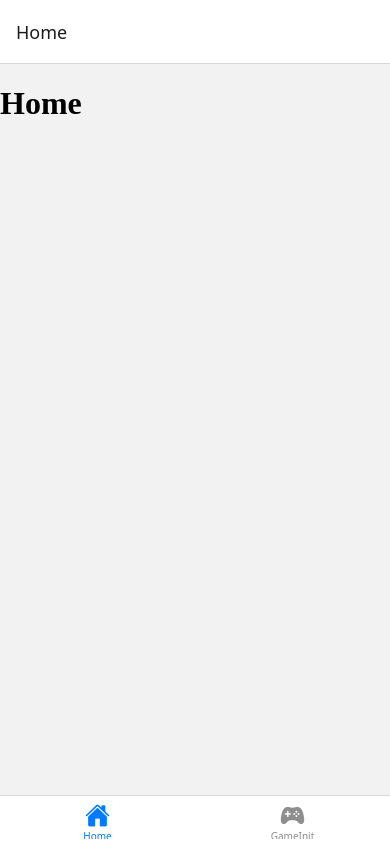
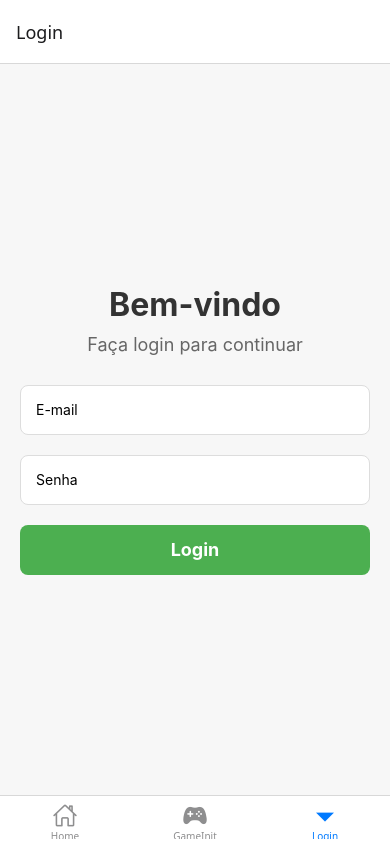
Before and after one commit to Brontata/hackathon-fiap-ejmg-frontend, a React Native app: screen /Login in a window 390 px wide. Built offline with nearby package versions, Linux system fonts and the light colour scheme.

Commit message:
feat(login): creating basic login page

```diff
--- a/App.js
+++ b/App.js
@@ -6,7 +6,7 @@ import { createStackNavigator } from '@react-navigation/stack';
 import HomeScreen from './pages/Home';
 import { Ionicons } from '@expo/vector-icons';
 import GameInitScreen from './pages/GameInit';
-
+import LoginPage from './pages/Login';
 
 const Tab = createBottomTabNavigator();
 const Stack = createStackNavigator();
@@ -27,7 +27,7 @@ const TabsNavigator = () => {
             ),
         }}
       />
-        <Tab.Screen
+      <Tab.Screen
         name="GameInit"
         component={GameInitScreen}
         options={{
@@ -39,7 +39,17 @@ const TabsNavigator = () => {
             ),
         }}
       />
+
+      <Tab.Screen
+        name="Login"
+        component={LoginPage}
+
+      />
+
+
     </Tab.Navigator>
+
+
   );
 };
 
@@ -71,11 +81,11 @@ const MyStack = () => {
 
 const App = () => {
   return (
-      <View style={styles.container}>
-        <View style={styles.content}>
-          <MyStack />
-        </View>
+    <View style={styles.container}>
+      <View style={styles.content}>
+        <MyStack />
       </View>
+    </View>
   );
 };
 
--- /dev/null
+++ b/pages/Login.js
@@ -0,0 +1,86 @@
+import React, { useState } from 'react';
+import { View, Text, TextInput, TouchableOpacity, StyleSheet, Alert } from 'react-native';
+
+const LoginPage = () => {
+  const [email, setEmail] = useState('');
+  const [password, setPassword] = useState('');
+
+  const handleLogin = () => {
+    // Lógica de autenticação (substituir com seu back-end)
+    if (email === 'user@example.com' && password === 'password123') {
+      Alert.alert('Login bem-sucedido!', `Bem-vindo, ${email}`);
+    } else {
+      Alert.alert('Erro de login', 'E-mail ou senha inválidos.');
+    }
+  };
+
+  return (
+    <View style={styles.container}>
+      <Text style={styles.title}>Bem-vindo</Text>
+      <Text style={styles.subtitle}>Faça login para continuar</Text>
+      <TextInput
+        style={styles.input}
+        placeholder="E-mail"
+        keyboardType="email-address"
+        value={email}
+        onChangeText={(text) => setEmail(text)}
+      />
+      <TextInput
+        style={styles.input}
+        placeholder="Senha"
+        secureTextEntry
+        value={password}
+        onChangeText={(text) => setPassword(text)}
+      />
+      <TouchableOpacity style={styles.button} onPress={handleLogin}>
+        <Text style={styles.buttonText}>Login</Text>
+      </TouchableOpacity>
+    </View>
+  );
+};
+
+const styles = StyleSheet.create({
+  container: {
+    flex: 1,
+    justifyContent: 'center',
+    alignItems: 'center',
+    padding: 20,
+    backgroundColor: '#f7f7f7',
+  },
+  title: {
+    fontSize: 32,
+    fontWeight: 'bold',
+    marginBottom: 10,
+    color: '#333',
+  },
+  subtitle: {
+    fontSize: 18,
+    color: '#666',
+    marginBottom: 30,
+  },
+  input: {
+    width: '100%',
+    height: 50,
+    backgroundColor: '#fff',
+    borderRadius: 8,
+    paddingHorizontal: 15,
+    marginBottom: 20,
+    borderWidth: 1,
+    borderColor: '#ddd',
+  },
+  button: {
+    width: '100%',
+    height: 50,
+    backgroundColor: '#4CAF50',
+    justifyContent: 'center',
+    alignItems: 'center',
+    borderRadius: 8,
+  },
+  buttonText: {
+    fontSize: 18,
+    color: '#fff',
+    fontWeight: 'bold',
+  },
+});
+
+export default LoginPage;
```
